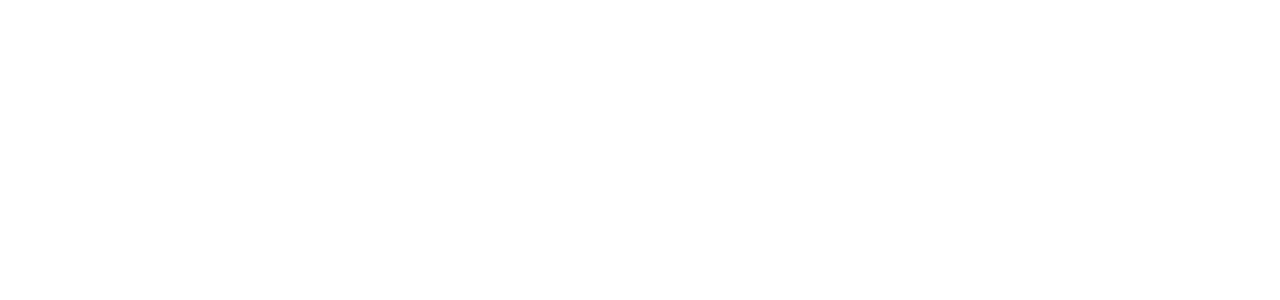
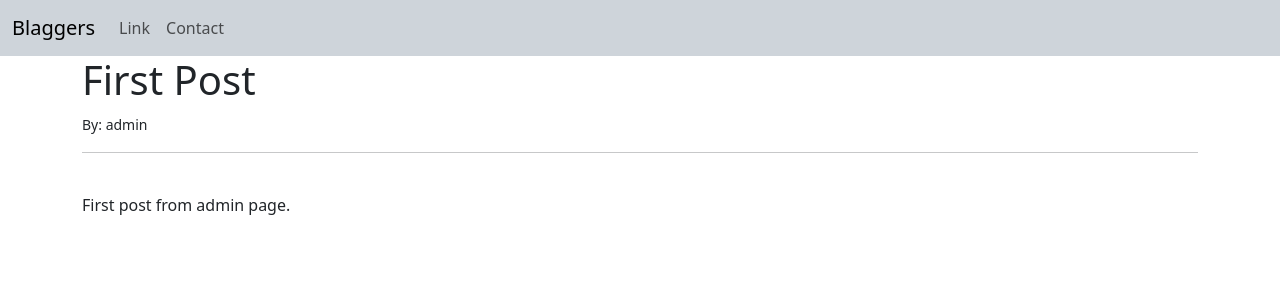
Before and after one commit to Nuell-A/PersonalBlog, a Django app: page /posts/1 in a window 1280 px wide. Before the commit the part shown is empty. Shown: the top 300 px of the page. Run offline with Django 4.2, Linux system fonts and the light colour scheme; data comes from the database, SQL or seed files in the repository; both versions use the stored data as it was after the commit.

Commit message:
Added some bootstrap styling and created base.html template with a navbar, home button, personalized title for tabs. Also, implemented class-based views and other miscellaneous work

```diff
--- a/blog/urls.py
+++ b/blog/urls.py
@@ -17,6 +17,6 @@ from django.contrib import admin
 from django.urls import path, include
 
 urlpatterns = [
-    path('admin/', admin.site.urls),
+    path('admin/', admin.site.urls, name='admin'),
     path('', include('personalblog.urls')),
 ]
--- a/personalblog/models.py
+++ b/personalblog/models.py
@@ -5,6 +5,7 @@ from django.contrib.auth.models import User
 # Create your models here.
 class Post(models.Model):
     title = models.CharField(max_length=200)
+    title_tag = models.CharField(max_length=200, default='Blaggers')
     # When an author is deleted, then so will all the posts from them.
     author = models.ForeignKey(User, on_delete=models.CASCADE)
     content = models.TextField()
--- a/personalblog/templates/base.html
+++ b/personalblog/templates/base.html
@@ -1,16 +1,35 @@
 <!DOCTYPE html>
 <html lang="en">
 <head>
+    <!--Base template for HTML. These templates use bootstrap-->
     <meta charset="UTF-8">
     <meta http-equiv="X-UA-Compatible" content="IE=edge">
     <meta name="viewport" content="width=device-width, initial-scale=1.0">
     <title>{% block title %}Blaggers{% endblock %}</title>
+    <link href="https://cdn.jsdelivr.net/npm/bootstrap@5.3.0-alpha1/dist/css/bootstrap.min.css" rel="stylesheet" integrity="sha384-GLhlTQ8iRABdZLl6O3oVMWSktQOp6b7In1Zl3/Jr59b6EGGoI1aFkw7cmDA6j6gD" crossorigin="anonymous">
 </head>
 <body>
-    <div class="nav">
-        <a href="">Home</a>
-        <a href="posts/">Posts</a>
+    <nav class="navbar navbar-expand-lg bg-dark-subtle">
+        <div class="container-fluid">
+            <a class="navbar-brand" href="{% url 'home' %}">Blaggers</a>
+            <button class="navbar-toggler" type="button" data-bs-toggle="collapse" data-bs-target="#navbarSupportedContent" aria-controls="navbarSupportedContent" aria-expanded="false" aria-label="Toggle navigation">
+                <span class="navbar-toggler-icon"></span>
+            </button>
+            <div class="collapse navbar-collapse" id="navbarSupportedContent">
+                <ul class="navbar-nav me-auto mb-2 mb-lg-0">
+                    <li class="nav-item">
+                        <a class="nav-link" href="#">Link</a>
+                    </li>
+                    <li class="nav-item">
+                        <a href="#" class="nav-link">Contact</a>
+                    </li>
+                </ul>
+            </div>
+        </div>
+    </nav>
+    <div class="container">
+        {% block content %}{% endblock %}
     </div>
-    {% block content %}{% endblock %}
+    <script src="https://cdn.jsdelivr.net/npm/bootstrap@5.3.0-alpha1/dist/js/bootstrap.bundle.min.js" integrity="sha384-w76AqPfDkMBDXo30jS1Sgez6pr3x5MlQ1ZAGC+nuZB+EYdgRZgiwxhTBTkF7CXvN" crossorigin="anonymous"></script>
 </body>
 </html>
--- a/personalblog/templates/home.html
+++ b/personalblog/templates/home.html
@@ -1,6 +1,4 @@
 {% extends "base.html" %}
-
-{% block title %}Blaggers - Home{% endblock %}
 
 {% block content %}
     <h1>Posts</h1>
@@ -9,7 +7,7 @@
         <ul>
             {% for post in object_list %}
                 <li>
-                    {{ post.title }} - {{ post.author }}
+                    <a href="{% url 'post_details' post.pk %}">{{ post.title }} - {{ post.author }}</a>
                     <br>
                     {{ post.content }}
                 </li>
--- a/personalblog/templates/post_details.html
+++ b/personalblog/templates/post_details.html
@@ -0,0 +1,11 @@
+{% extends 'base.html' %}
+
+{% block title %} {{ post.title_tag }} - {{ post.author }} {% endblock %}
+
+{% block content %}
+    <h1>{{ post.title }}</h1>
+    <small>By: {{ post.author }}</small>
+    <hr>
+    <br>
+    <p>{{ post.content }}</p>
+{% endblock %}
--- a/personalblog/urls.py
+++ b/personalblog/urls.py
@@ -1,9 +1,11 @@
 from django.urls import path
-#from . import views
 from .views import HomeView, PostDetailView
 
+'''
+For the 'name' parameter below, those will be used to
+reference them in HTML templates (for links).
+'''
 urlpatterns = [
-    #path('', views.home, name='home'),
     path('', HomeView.as_view(), name='home'),
 
     # <int:pk> being the primary key of each post (created automatically)
--- a/personalblog/views.py
+++ b/personalblog/views.py
@@ -6,6 +6,10 @@ from .models import Post
 # def home(request):
 #   return render(request, 'home.html', {})
 
+'''
+class-based views do everything automatically for you. After
+giving it a model and template_name they go get it themselves.
+'''
 class HomeView(ListView):
     model = Post
     template_name = 'home.html'
```
Also changed, not shown: db.sqlite3.
